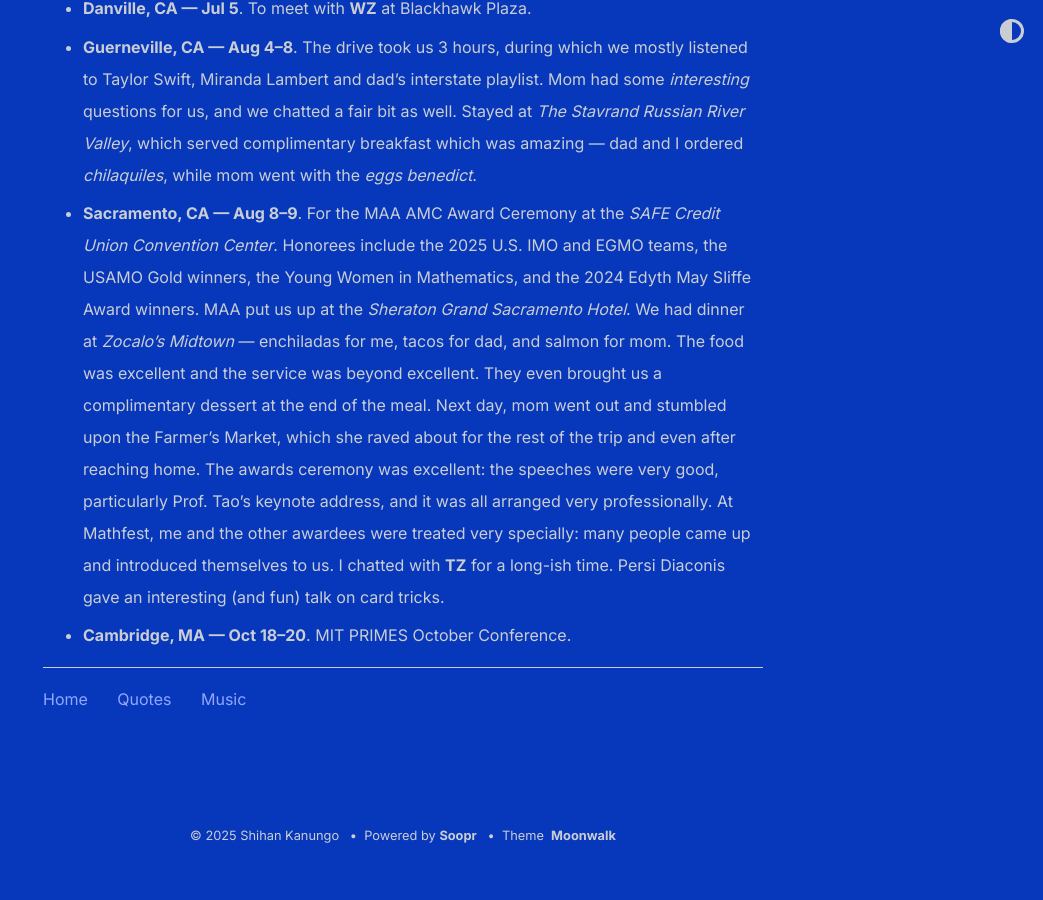
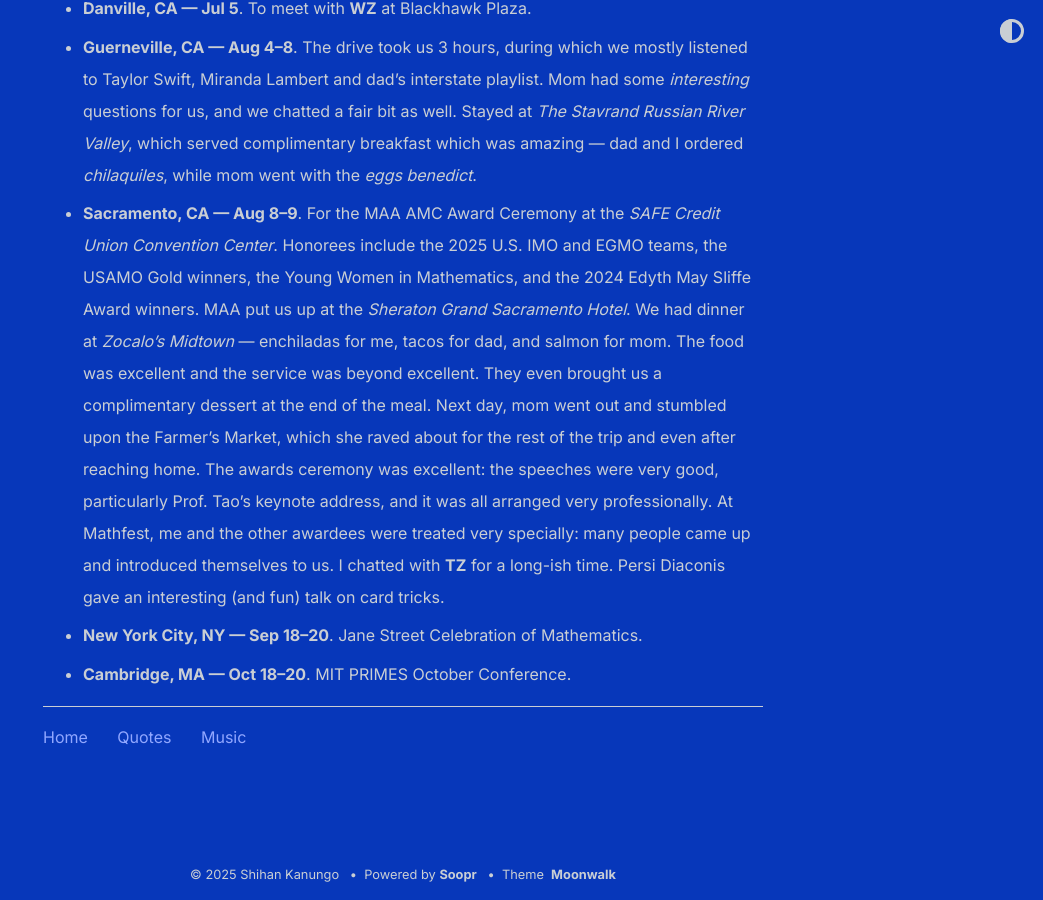
Before and after one commit to shihankanungo/shihankanungo.github.io, a Jekyll site: the page built from travel.md, in a window 1280 px wide and 900 px high, scrolled down 1759 px. Shown: the whole window, without its empty margins (237-1280 px from the left). Built offline with Jekyll 4.4.1, drawn with Linux system fonts in a browser that asks for light colours; before the commit the page ends 2621 px from its top, so only the background shows below that.

Commit message:
Update travel.md

```diff
--- a/travel.md
+++ b/travel.md
@@ -18,4 +18,5 @@
 - **Danville, CA --- Jul 5**. To meet with **WZ** at Blackhawk Plaza.
 - **Guerneville, CA --- Aug 4--8**. The drive took us 3 hours, during which we mostly listened to Taylor Swift, Miranda Lambert and dad's interstate playlist. Mom had some *interesting* questions for us, and we chatted a fair bit as well. Stayed at *The Stavrand Russian River Valley*, which served complimentary breakfast which was amazing &mdash; dad and I ordered *chilaquiles*, while mom went with the *eggs benedict*.
 - **Sacramento, CA --- Aug 8--9**. For the MAA AMC Award Ceremony at the *SAFE Credit Union Convention Center*. Honorees include the 2025 U.S. IMO and EGMO teams, the USAMO Gold winners, the Young Women in Mathematics, and the 2024 Edyth May Sliffe Award winners. MAA put us up at the *Sheraton Grand Sacramento Hotel*. We had dinner at *Zocalo's Midtown* &mdash; enchiladas for me, tacos for dad, and salmon for mom. The food was excellent and the service was beyond excellent. They even brought us a complimentary dessert at the end of the meal. Next day, mom went out and stumbled upon the Farmer's Market, which she raved about for the rest of the trip and even after reaching home. The awards ceremony was excellent: the speeches were very good, particularly Prof. Tao's keynote address, and it was all arranged very professionally. At Mathfest, me and the other awardees were treated very specially: many people came up and introduced themselves to us. I chatted with **TZ** for a long-ish time. Persi Diaconis gave an interesting (and fun) talk on card tricks.
+- **New York City, NY --- Sep 18--20**. Jane Street Celebration of Mathematics.
 - **Cambridge, MA --- Oct 18--20**. MIT PRIMES October Conference.
```
